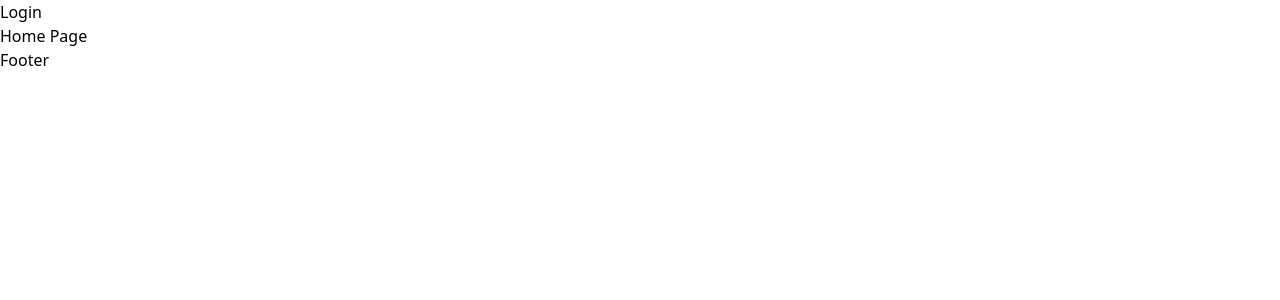
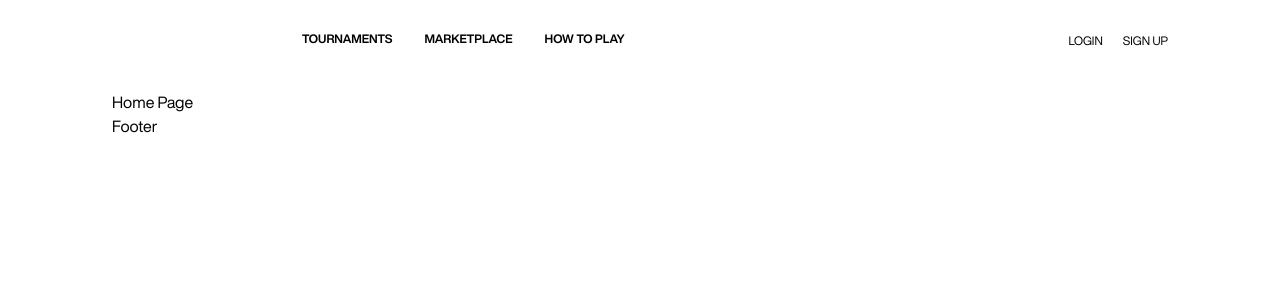
Before and after one commit to MattZ-2051/token-tourney-ui-legacy, a Next.js app: page / in a window 1280 px wide. Shown: the top 300 px of the page. Built offline with nearby package versions, Linux system fonts and the light colour scheme; no server answers.

Commit message:
feat: add header (#4)

```diff
--- /dev/null
+++ b/components/Button/Button.module.css
@@ -0,0 +1,8 @@
+.button-container {
+  padding: 0.625rem 1.25rem;
+}
+
+.outlined-button {
+  border: 1px solid #fff;
+  border-radius: 100px;
+}
--- /dev/null
+++ b/components/Button/Button.tsx
@@ -0,0 +1,28 @@
+import { MouseEventHandler, ReactElement, useMemo } from 'react';
+import classnames from 'classnames/bind';
+import styles from './Button.module.css';
+
+const cx = classnames.bind(styles);
+
+export interface ButtonProps {
+  onClick: MouseEventHandler<HTMLButtonElement>;
+  children: ReactElement | string;
+  outlined?: boolean;
+  disabled?: boolean;
+  className?: string;
+}
+
+const Button = ({ onClick, children, outlined = true, disabled = false, className = '' }: ButtonProps) => {
+  const containerClasses = useMemo(() =>
+    cx(`${className} ${styles.buttonContainer} text-xs`, { [styles.outlinedButton]: outlined }),
+  [outlined, className]
+  );
+
+  return (
+    <button onClick={onClick} disabled={disabled} className={containerClasses}>
+      {children}
+    </button>
+  );
+}
+
+export default Button;
--- /dev/null
+++ b/components/Header/HeaderLink/index.tsx
@@ -0,0 +1,14 @@
+import Link from 'next/link';
+
+export interface HeaderLinkProps {
+  href: string;
+  label: string;
+}
+
+const HeaderLink = ({ href, label }: HeaderLinkProps) => (
+  <Link href={href} className="font-helvetica-bold pr-8 text-xs font-bold">
+    {label}
+  </Link>
+);
+
+export default HeaderLink;
--- a/components/Header/index.tsx
+++ b/components/Header/index.tsx
@@ -1,21 +1,49 @@
 import Link from 'next/link';
+import Image from 'next/image';
+import { useRouter } from 'next/router';
 import { useUser } from '@auth0/nextjs-auth0';
+import { useMemo } from 'react';
+import routes from 'constants/routes';
+import Logo from 'assets/images/Logo.svg';
+import Button from 'components/Button/Button';
+import HeaderLink from './HeaderLink';
+
+const headerLinks = [
+  { href: routes.tournaments, label: 'TOURNAMENTS' },
+  { href: routes.marketplace, label: 'MARKETPLACE' },
+  { href: routes.howToPlay, label: 'HOW TO PLAY' },
+];
 
 const Header = () => {
   const { user, isLoading } = useUser();
+  const router = useRouter();
+  const isAuthenticated = useMemo(() => !!user, [user]);
 
   if (isLoading) {
     return <div>Loading...</div>;
   }
 
   return (
-    <header>
-      {user && (
+    <header className="flex flex-row pt-5 justify-between items-center">
+      <div className="flex flex-row items-center">
+        <Link href={routes.home} className="pr-10">
+          <Image src={Logo} alt="Token Tourney Logo" />
+        </Link>
+        {headerLinks.map(({ href, label }) => (
+          <HeaderLink href={href} label={label} key={href} />
+        ))}
+      </div>
+      {isAuthenticated && (
         <div>
-          <span className="font-bold">Welcome {user?.name}!</span> <Link href="/api/auth/logout">Logout</Link>
+          <span className="font-bold">Welcome {user?.name}!</span> <Link href={routes.logout}>Logout</Link>
         </div>
       )}
-      {!user && <Link href="/api/auth/login">Login</Link>}
+      {!isAuthenticated && (
+        <div>
+          <Button onClick={() => router.push(routes.login)} outlined={false} className="mr-5">LOGIN</Button>
+          <Button onClick={() => router.push(routes.signUp)}>SIGN UP</Button>
+        </div>
+      )}
     </header>
   );
 };
--- a/components/Layout/index.tsx
+++ b/components/Layout/index.tsx
@@ -1,19 +1,19 @@
 import { ReactElement } from 'react';
 import Head from 'next/head';
-import Header from '../Header';
-import Footer from '../Footer';
+import Header from 'components/Header';
+import Footer from 'components/Footer';
 
 const Layout = ({ children }: { children: ReactElement }) => (
-  <>
+  <div className="px-28">
     <Head>
       <title>Token Tourney</title>
       <meta name="description" content="Token Tourney" />
       <link rel="icon" href="/favicon.ico" />
     </Head>
     <Header />
-    <main>{children}</main>
+    <main className="mt-8">{children}</main>
     <Footer />
-  </>
+  </div>
 );
 
 export default Layout;
--- /dev/null
+++ b/constants/routes.ts
@@ -0,0 +1,9 @@
+export default {
+  home: '/',
+  login: '/api/auth/login',
+  logout: '/api/auth/logout',
+  signUp: '/api/auth/signup',
+  tournaments: '/tournaments',
+  marketplace: '/marketplace',
+  howToPlay: '/howtoplay',
+}
--- a/next.config.js
+++ b/next.config.js
@@ -2,6 +2,20 @@
 const nextConfig = {
   reactStrictMode: true,
   swcMinify: true,
+  webpack: (config) => {
+    // camelCase style names from css modules
+    config.module.rules
+      .find(({oneOf}) => !!oneOf).oneOf
+      .filter(({use}) => JSON.stringify(use)?.includes('css-loader'))
+      .reduce((acc, {use}) => acc.concat(use), [])
+      .forEach(({options}) => {
+        if (options.modules) {
+          options.modules.exportLocalsConvention = 'camelCase';
+        }
+      });
+
+    return config;
+  },
 }
 
 module.exports = nextConfig
--- a/package.json
+++ b/package.json
@@ -17,6 +17,7 @@
     "@types/node": "18.11.9",
     "@types/react": "18.0.25",
     "@types/react-dom": "18.0.8",
+    "classnames": "^2.3.2",
     "eslint": "8.27.0",
     "eslint-config-next": "13.0.3",
     "next": "13.0.3",
--- a/styles/globals.css
+++ b/styles/globals.css
@@ -1,11 +1,26 @@
 @tailwind base;
 @tailwind components;
 @tailwind utilities;
+
+@font-face {
+  font-family: 'HelveticaNowDisplay';
+  font-style: normal;
+  font-weight: 400;
+  src: local(''), url('../assets/fonts/HelveticaNowDisplay-Regular.woff') format('woff');
+}
+
+@font-face {
+  font-family: 'HelveticaNowDisplayBold';
+  font-style: normal;
+  font-weight: 700;
+  src: local(''), url('../assets/fonts/HelveticaNowDisplay-Bold.woff') format('woff');
+}
 
 html,
 body {
   padding: 0;
   margin: 0;
+  font-family: "HelveticaNowDisplay";
 }
 
 a {
@@ -16,3 +31,13 @@ a {
 * {
   box-sizing: border-box;
 }
+
+@media (prefers-color-scheme: dark) {
+  html {
+    color-scheme: dark;
+  }
+  body {
+    color: white;
+    background: black;
+  }
+}
--- a/tailwind.config.js
+++ b/tailwind.config.js
@@ -1,11 +1,18 @@
 /** @type {import('tailwindcss').Config} */
+const defaultTheme = require('tailwindcss/defaultTheme');
+
 module.exports = {
   content: [
     "./pages/**/*.{js,ts,jsx,tsx}",
     "./components/**/*.{js,ts,jsx,tsx}",
   ],
   theme: {
-    extend: {},
+    extend: {
+      fontFamily: {
+        "helvetica": ['HelveticaNowDisplay', ...defaultTheme.fontFamily.sans],
+        "helvetica-bold": ['HelveticaNowDisplayBold', ...defaultTheme.fontFamily.sans],
+      }
+    },
   },
   plugins: [],
 }
```
Also changed, not shown: tsconfig.json (+9 -2 lines), assets/images/logo.svg, 1 other file (tests, documents, lock files or other folders).
